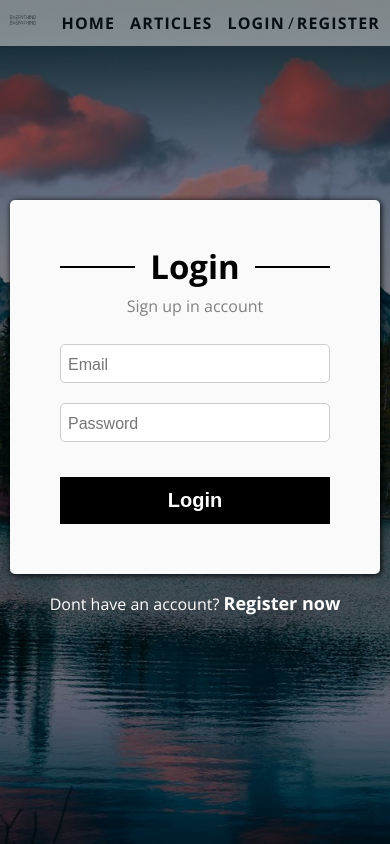
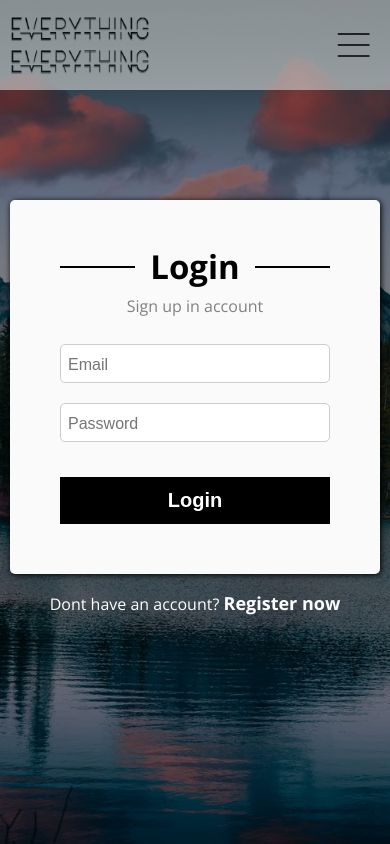
Before and after one commit to MaxStenex/express-blog, a React (Create React App) app in the folder client/: page /login in a window 390 px wide. Built offline with nearby package versions, Linux system fonts and the light colour scheme; no server answers.

Commit message:
added home page responsibility

```diff
--- a/client/src/components/shared/Header.tsx
+++ b/client/src/components/shared/Header.tsx
@@ -11,6 +11,7 @@ const Header: React.FC = () => {
   const user = useSelector((state: RootStateType) => state.user.userInfo);
   const dispatch = useDispatch();
   const [togglePopup, setTogglePopup] = useState(false);
+  const [menuOpened, setMenuOpened] = useState(false);
 
   const onLogout = (evt: React.SyntheticEvent<HTMLButtonElement>) => {
     dispatch(logoutUser());
@@ -24,7 +25,13 @@ const Header: React.FC = () => {
           <Link to="/home" className="header__logo">
             <img src={Logo} alt="Everything" />
           </Link>
-          <nav className="header__nav main-nav">
+          <nav
+            className={classnames({
+              "header__nav main-nav": true,
+              "main-nav__opened": menuOpened,
+            })}
+            onClick={() => setMenuOpened(!menuOpened)}
+          >
             <ul className="main-nav__list">
               <li className="main-nav__item">
                 <Link to="/home">home</Link>
--- a/client/src/styles/components/App.scss
+++ b/client/src/styles/components/App.scss
@@ -6,4 +6,13 @@ body {
   max-width: 1170px;
   padding: 0px 10px;
   margin: 0 auto;
+  @media (max-width: 1200px) {
+    max-width: 900px;
+  }
+  @media (max-width: 930px) {
+    max-width: 620px;
+  }
+  @media (max-width: 650px) {
+    max-width: none;
+  }
 }
--- a/client/src/styles/components/ArticlePreview.scss
+++ b/client/src/styles/components/ArticlePreview.scss
@@ -1,11 +1,20 @@
 .article-preview {
-  flex: 0 0 33%;
+  flex: 0 1 33%;
   max-width: 300px;
   background-color: #fff;
   box-shadow: 1px 5px 12px black;
   margin-right: 25px;
   margin-bottom: 30px;
   list-style: none;
+  @media (max-width: 930px) {
+    flex: 1;
+    width: 400px;
+    max-width: none;
+    margin-right: 0;
+  }
+  @media (max-width: 650px) {
+    max-width: 100%;
+  }
   &:hover {
     transition: 0.3s;
     transform: scale(1.01);
@@ -21,6 +30,9 @@
   &__image {
     width: 100%;
     height: 300px;
+    @media (max-width: 930px) {
+      height: 350px;
+    }
   }
 
   &__title {
--- a/client/src/styles/components/Header.scss
+++ b/client/src/styles/components/Header.scss
@@ -1,11 +1,12 @@
 .header {
-  padding: 15px 0px;
   background-color: #ccc;
   position: fixed;
   width: 100%;
-  opacity: 0.6;
+  opacity: 0.65;
   z-index: 100;
+
   &__main {
+    padding: 15px 0px;
     display: flex;
     justify-content: space-between;
     align-items: center;
@@ -16,6 +17,11 @@
     margin-right: 25px;
     & img {
       width: 100%;
+      height: 100%;
+    }
+    @media (max-width: 650px) {
+      width: 140px;
+      height: 60px;
     }
   }
 
@@ -24,6 +30,48 @@
 }
 
 .main-nav {
+  @media (max-width: 650px) {
+    background: url("../../images/openMenu.svg");
+    background-repeat: no-repeat;
+    background-size: cover;
+    height: 50px;
+    width: 50px;
+
+    & .main-nav__list {
+      display: none;
+    }
+  }
+
+  &__opened {
+    @media (max-width: 650px) {
+      background: url("../../images/closeMenu.svg");
+      background-repeat: no-repeat;
+      background-size: cover;
+      height: 30px;
+      width: 30px;
+      margin-right: 10px;
+      & .main-nav {
+        &__list {
+          display: flex;
+          flex-direction: column;
+          position: absolute;
+          left: 0;
+          top: 80px;
+          height: 100vh;
+          background-color: #cacaca;
+          padding: 50px 0px;
+          width: 100vw;
+        }
+        &__item {
+          margin-bottom: 25px;
+          & a {
+            font-size: 25px;
+          }
+        }
+      }
+    }
+  }
+
   &__list {
     display: flex;
     align-items: center;
--- a/client/src/styles/components/Home/About.scss
+++ b/client/src/styles/components/Home/About.scss
@@ -3,16 +3,31 @@
     display: flex;
     padding: 50px 0px;
     align-items: center;
+    @media (max-width: 650px) {
+      flex-direction: column;
+      padding: 30px;
+    }
   }
 
   &__image {
     flex: 50%;
     margin-right: 50px;
     min-height: 400px;
+    max-width: 50%;
+    @media (max-width: 650px) {
+      flex: 100%;
+      min-height: initial;
+      height: 200px;
+      margin-right: 0;
+      max-width: initial;
+    }
   }
 
   &__main {
     flex: 50%;
+    @media (max-width: 650px) {
+      flex: 100%;
+    }
   }
 
   &__title {
@@ -31,6 +46,9 @@
       background-color: black;
       bottom: -30px;
     }
+    @media (max-width: 650px) {
+      display: none;
+    }
   }
 
   &__text {
@@ -40,6 +58,9 @@
     max-width: 700px;
     line-height: 1.25;
     letter-spacing: 0.3px;
+    @media (max-width: 650px) {
+      margin-top: 20px;
+    }
   }
 
   &__paragraph {
--- a/client/src/styles/components/Home/LatestArticles.scss
+++ b/client/src/styles/components/Home/LatestArticles.scss
@@ -1,6 +1,10 @@
 .latest {
   padding: 120px 0;
   background-color: #e1e6e0;
+  @media (max-width: 930px) {
+    padding: 70px 0;
+  }
+
   &__title {
     margin-top: 50px;
     text-align: center;
@@ -18,12 +22,18 @@
       height: 5px;
       background-color: black;
       bottom: -30px;
+      min-width: 40px;
     }
   }
 
   &__articles {
     display: flex;
     justify-content: space-between;
+    @media (max-width: 930px) {
+      flex-direction: column;
+      justify-content: center;
+      align-items: center;
+    }
   }
 
   &__article {
@@ -33,5 +43,8 @@
     font-size: 70px;
     font-weight: 700;
     text-align: center;
+    @media (max-width: 650px) {
+      font-size: 50px;
+    }
   }
 }
--- a/client/src/styles/components/PageTop.scss
+++ b/client/src/styles/components/PageTop.scss
@@ -4,6 +4,10 @@
   min-height: 100vh;
   position: relative;
   z-index: -1;
+  @media (max-width: 930px) {
+    padding-top: 50px;
+    padding-bottom: 30px;
+  }
 
   &__title {
     margin: 100px auto;
@@ -17,6 +21,13 @@
     font-size: 55px;
     word-break: break-word;
     line-height: 1.15;
+    @media (max-width: 930px) {
+      margin-bottom: 50px;
+    }
+    @media (max-width: 650px) {
+      font-size: 35px;
+    }
+
     &::after {
       position: absolute;
       left: 50%;
```
Also changed, not shown: client/src/images/closeMenu.svg (added), client/src/images/openMenu.svg (added).
